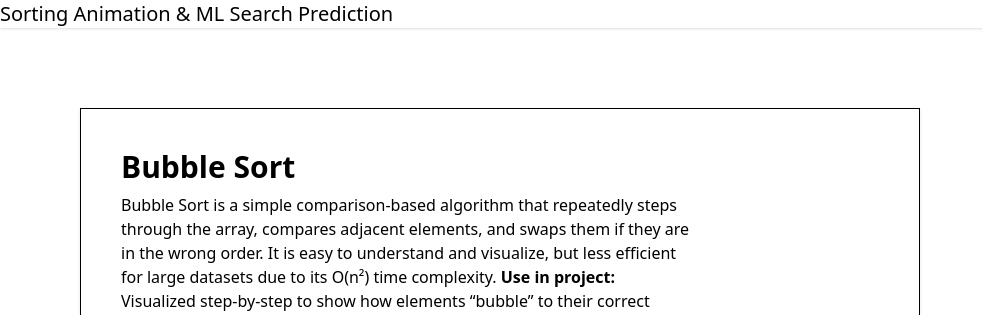
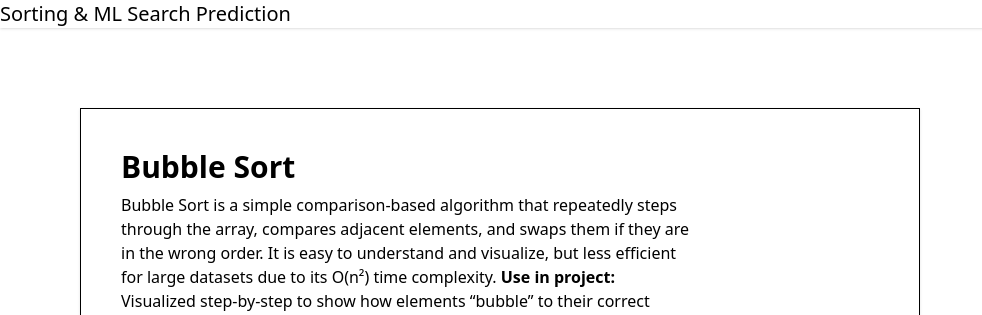
Before and after one commit to harshith-ashok/adt-vis, a Flask app: page / in a window 1280 px wide. Shown: the top 315 px of the page, without its empty margins (0-982 px from the left). Run offline with Flask 3, Linux system fonts and the light colour scheme; some libraries are stand-ins or nearby versions.

Commit message:
feat: ml part and few bug fixes

```diff
--- a/templates/index.html
+++ b/templates/index.html
@@ -14,9 +14,7 @@
   <body>
     <div class="navbar bg-base-100 shadow-sm">
       <div class="flex-1">
-        <a class="btn btn-ghost text-xl"
-          >Sorting Animation & ML Search Prediction</a
-        >
+        <a class="btn btn-ghost text-xl">Sorting & ML Search Prediction</a>
       </div>
     </div>
 
```
